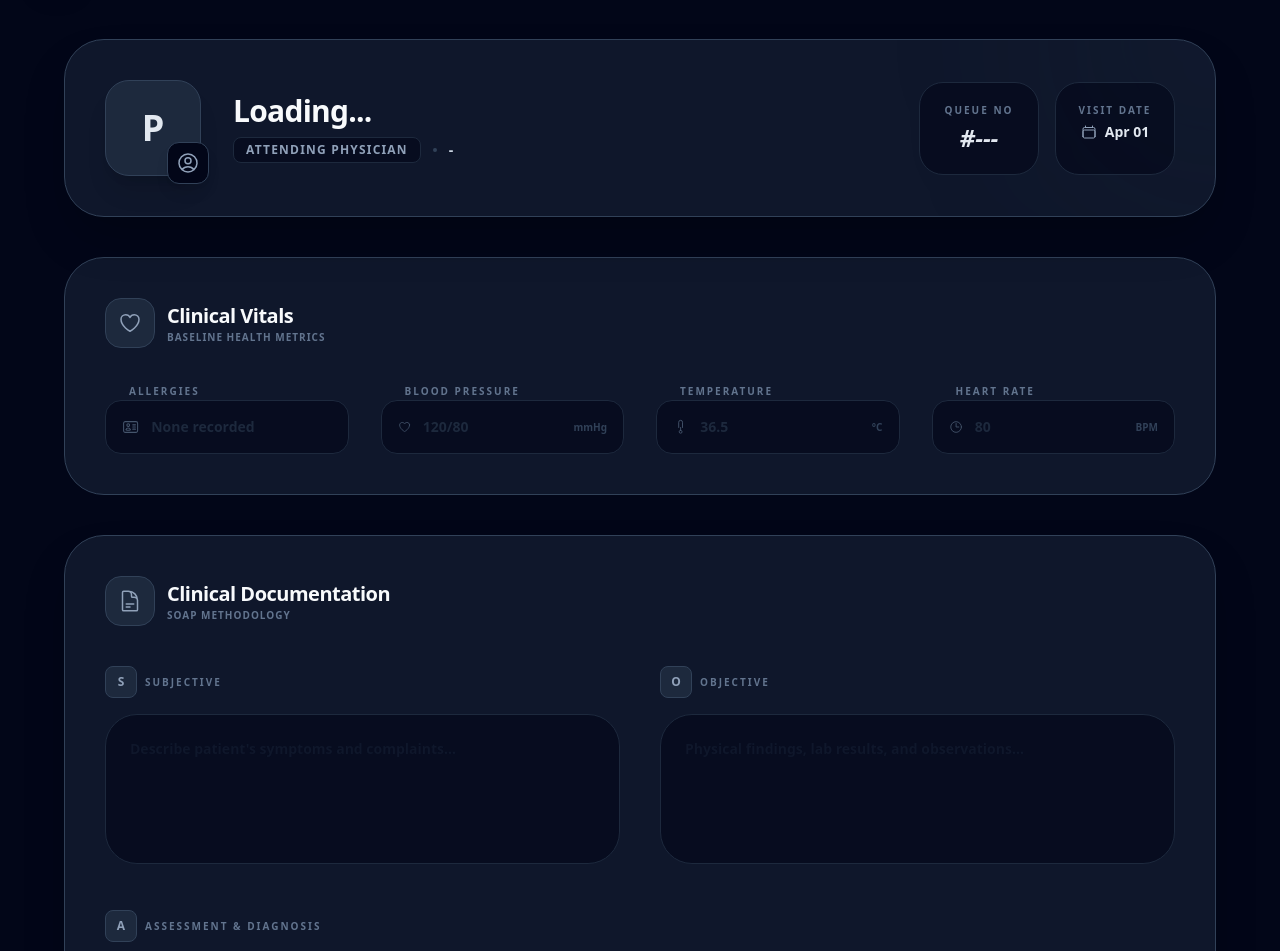
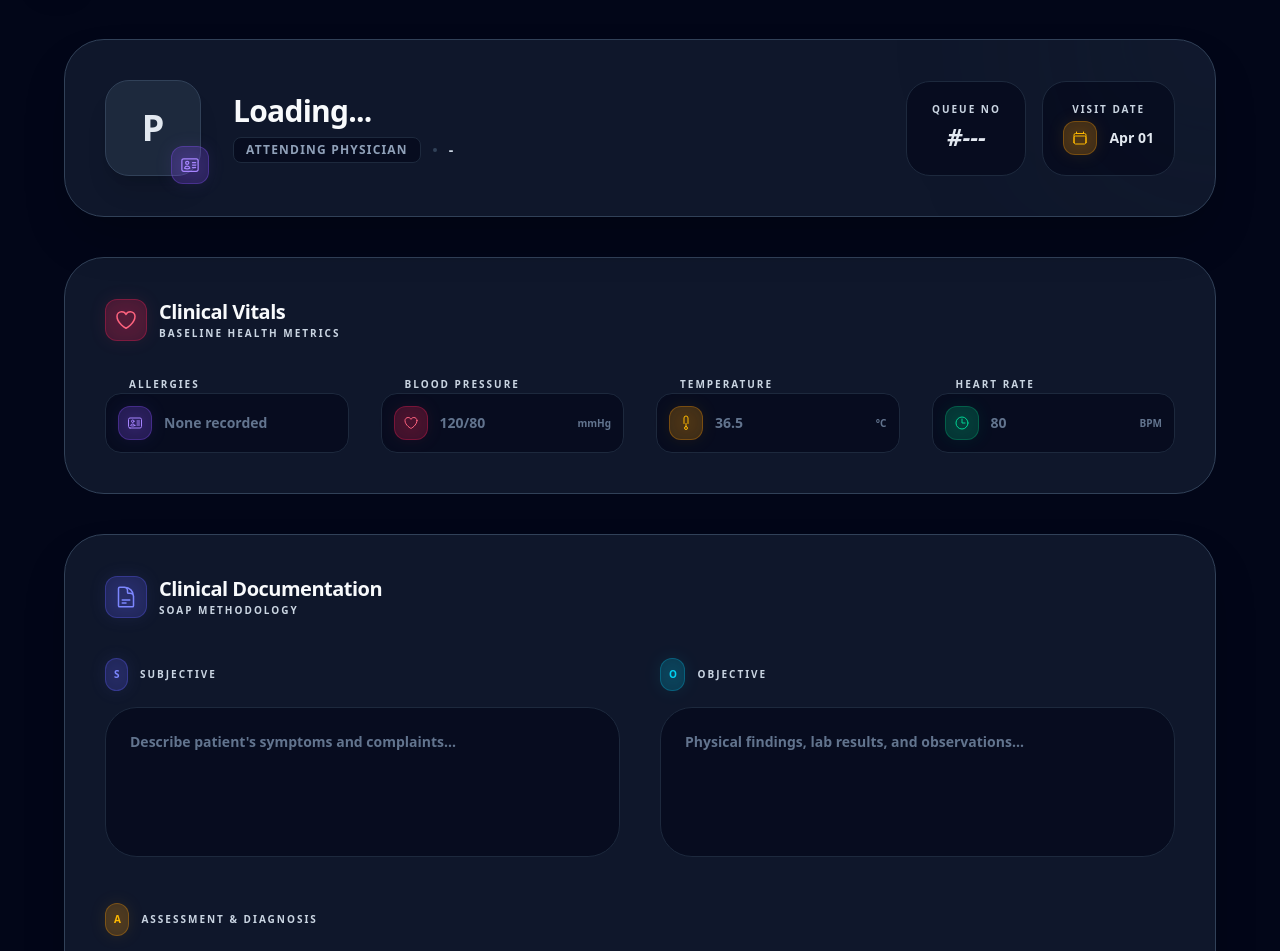
Before and after one commit to SamMorales11/Omnihealth, a Next.js app in the folder apps/web/: page /rme in a window 1280 px wide. Shown: the part 101-1052 px from the top of the page. Built offline with nearby package versions, Linux system fonts and the light colour scheme; no server answers.

Commit message:
update rutin

```diff
--- a/apps/web/src/app/rme/page.tsx
+++ b/apps/web/src/app/rme/page.tsx
@@ -27,6 +27,33 @@ const ThermometerIcon = ({ className }: { className?: string }) => (
     <path strokeLinecap="round" strokeLinejoin="round" d="M9 12.75V4.5a3 3 0 116 0v8.25m-3 0v4.5m0 0a2.25 2.25 0 100 4.5 2.25 2.25 0 000-4.5z" />
   </svg>
 );
+
+const MedicalIcon = ({
+  icon: Icon,
+  color = "indigo",
+  className = "w-5 h-5",
+  label
+}: {
+  icon?: any,
+  color?: "rose" | "amber" | "emerald" | "indigo" | "cyan" | "violet",
+  className?: string,
+  label?: string
+}) => {
+  const colorMap = {
+    rose: "bg-rose-500/20 border-rose-500/30 text-rose-400 drop-shadow-[0_0_8px_rgba(244,63,94,0.4)]",
+    amber: "bg-amber-500/20 border-amber-500/30 text-amber-400 drop-shadow-[0_0_8px_rgba(245,158,11,0.4)]",
+    emerald: "bg-emerald-500/20 border-emerald-500/30 text-emerald-400 drop-shadow-[0_0_8px_rgba(16,185,129,0.4)]",
+    indigo: "bg-indigo-500/20 border-indigo-500/30 text-indigo-400 drop-shadow-[0_0_8px_rgba(99,102,241,0.4)]",
+    cyan: "bg-cyan-500/20 border-cyan-500/30 text-cyan-400 drop-shadow-[0_0_8px_rgba(6,182,212,0.4)]",
+    violet: "bg-violet-500/20 border-violet-500/30 text-violet-400 drop-shadow-[0_0_8px_rgba(139,92,246,0.4)]",
+  };
+
+  return (
+    <div className={`flex items-center justify-center p-2 rounded-xl border transition-all duration-500 group-hover:scale-110 group-hover:saturate-150 group-focus-within:scale-110 group-focus-within:saturate-150 ${colorMap[color]}`}>
+      {Icon ? <Icon className={className} /> : <span className="font-black text-[10px] uppercase tracking-tighter">{label}</span>}
+    </div>
+  );
+};
 
 export default function RMEPage() {
   const [isSubmitting, setIsSubmitting] = useState(false);
@@ -184,8 +211,8 @@ export default function RMEPage() {
                 <div className="w-24 h-24 bg-slate-800 rounded-3xl flex items-center justify-center text-4xl font-black text-slate-200 border border-slate-700 shadow-xl">
                   {appointmentData?.patientName?.charAt(0) || 'P'}
                 </div>
-                <div className="absolute -bottom-2 -right-2 p-2 bg-slate-950 rounded-xl border border-slate-700 shadow-lg">
-                  <UserCircleIcon className="w-6 h-6 text-slate-400" />
+                <div className="absolute -bottom-2 -right-2">
+                  <MedicalIcon icon={IdentificationIcon} color="violet" className="w-5 h-5" />
                 </div>
               </div>
               <div className="text-center md:text-left space-y-2">
@@ -202,13 +229,13 @@ export default function RMEPage() {
 
             <div className="flex gap-4 w-full md:w-auto">
               <div className="flex-1 md:flex-none p-5 bg-slate-950/60 rounded-3xl border border-slate-800 text-center min-w-[120px]">
-                <p className="text-[10px] font-extrabold text-slate-500 uppercase tracking-[0.2em] mb-1">Queue No</p>
+                <p className="text-[10px] font-extrabold text-slate-300 uppercase tracking-[0.2em] mb-1">Queue No</p>
                 <p className="text-2xl font-black text-slate-200 italic">#{appointmentId?.padStart(3, '0') || '---'}</p>
               </div>
               <div className="flex-1 md:flex-none p-5 bg-slate-950/60 rounded-3xl border border-slate-800 text-center min-w-[120px]">
-                <p className="text-[10px] font-extrabold text-slate-500 uppercase tracking-[0.2em] mb-1">Visit Date</p>
-                <div className="flex items-center justify-center gap-2">
-                  <CalendarIcon className="w-4 h-4 text-slate-400" />
+                <p className="text-[10px] font-extrabold text-slate-300 uppercase tracking-[0.2em] mb-1">Visit Date</p>
+                <div className="flex items-center justify-center gap-3">
+                  <MedicalIcon icon={CalendarIcon} color="amber" className="w-4 h-4" />
                   <p className="text-sm font-black text-slate-200">{new Date().toLocaleDateString('en-US', { day: '2-digit', month: 'short' })}</p>
                 </div>
               </div>
@@ -219,45 +246,43 @@ export default function RMEPage() {
         {/* BAGIAN 1: VITAL SIGN & ALERGI */}
         <div className="bg-slate-900 border border-slate-700 rounded-[2.5rem] p-8 md:p-10">
           <div className="flex items-center gap-3 mb-10">
-            <div className="p-3 bg-slate-800 rounded-2xl border border-slate-700">
-              <HeartIcon className="w-6 h-6 text-slate-400" />
-            </div>
+            <MedicalIcon icon={HeartIcon} color="rose" className="w-6 h-6" />
             <div>
               <h3 className="text-xl font-black tracking-tight text-slate-50">Clinical Vitals</h3>
-              <p className="text-slate-500 text-[10px] font-extrabold uppercase tracking-widest">Baseline health metrics</p>
+              <p className="text-slate-300 text-[10px] font-extrabold uppercase tracking-[0.2em]">Baseline health metrics</p>
             </div>
           </div>
 
           <div className="grid grid-cols-1 md:grid-cols-4 gap-8">
             <div className="relative pt-3">
-              <label className="absolute -top-1 left-4 px-2 bg-slate-900 text-[10px] font-extrabold text-slate-500 uppercase tracking-[0.2em] z-10">Allergies</label>
-              <div className="flex items-center gap-3 bg-slate-950/60 border border-slate-800 rounded-2xl p-4 focus-within:border-indigo-500/50 transition-all">
-                <IdentificationIcon className="w-5 h-5 text-slate-600" />
-                <input type="text" name="alergi" value={formData.alergi} onChange={handleChange} placeholder="None recorded" className="w-full bg-transparent text-sm font-bold text-slate-200 outline-none placeholder:text-slate-800" />
+              <label className="absolute -top-1 left-4 px-2 bg-slate-900 text-[10px] font-extrabold text-slate-300 uppercase tracking-[0.2em] z-10">Allergies</label>
+              <div className="group flex items-center gap-3 bg-slate-950/60 border border-slate-800 rounded-2xl p-3 focus-within:border-violet-500/50 transition-all">
+                <MedicalIcon icon={IdentificationIcon} color="violet" className="w-4 h-4" />
+                <input type="text" name="alergi" value={formData.alergi} onChange={handleChange} placeholder="None recorded" className="w-full bg-transparent text-sm font-bold text-white outline-none placeholder:text-slate-500 focus:placeholder:text-slate-300" />
               </div>
             </div>
             <div className="relative pt-3">
-              <label className="absolute -top-1 left-4 px-2 bg-slate-900 text-[10px] font-extrabold text-slate-500 uppercase tracking-[0.2em] z-10">Blood Pressure</label>
-              <div className="flex items-center gap-3 bg-slate-950/60 border border-slate-800 rounded-2xl p-4 focus-within:border-emerald-500/50 transition-all">
-                <HeartIcon className="w-5 h-5 text-slate-600" />
-                <input type="text" name="tekananDarah" value={formData.tekananDarah} onChange={handleChange} placeholder="120/80" className="w-full bg-transparent text-sm font-bold text-slate-200 outline-none placeholder:text-slate-800" />
-                <span className="text-[10px] font-black text-slate-700">mmHg</span>
+              <label className="absolute -top-1 left-4 px-2 bg-slate-900 text-[10px] font-extrabold text-slate-300 uppercase tracking-[0.2em] z-10">Blood Pressure</label>
+              <div className="group flex items-center gap-3 bg-slate-950/60 border border-slate-800 rounded-2xl p-3 focus-within:border-rose-500/50 transition-all">
+                <MedicalIcon icon={HeartIcon} color="rose" className="w-4 h-4" />
+                <input type="text" name="tekananDarah" value={formData.tekananDarah} onChange={handleChange} placeholder="120/80" className="w-full bg-transparent text-sm font-bold text-white outline-none placeholder:text-slate-500 focus:placeholder:text-slate-300" />
+                <span className="text-[10px] font-black text-slate-500">mmHg</span>
               </div>
             </div>
             <div className="relative pt-3">
-              <label className="absolute -top-1 left-4 px-2 bg-slate-900 text-[10px] font-extrabold text-slate-500 uppercase tracking-[0.2em] z-10">Temperature</label>
-              <div className="flex items-center gap-3 bg-slate-950/60 border border-slate-800 rounded-2xl p-4 focus-within:border-emerald-500/50 transition-all">
-                <ThermometerIcon className="w-5 h-5 text-slate-600" />
-                <input type="text" name="suhu" value={formData.suhu} onChange={handleChange} placeholder="36.5" className="w-full bg-transparent text-sm font-bold text-slate-200 outline-none placeholder:text-slate-800" />
-                <span className="text-[10px] font-black text-slate-700">°C</span>
+              <label className="absolute -top-1 left-4 px-2 bg-slate-900 text-[10px] font-extrabold text-slate-300 uppercase tracking-[0.2em] z-10">Temperature</label>
+              <div className="group flex items-center gap-3 bg-slate-950/60 border border-slate-800 rounded-2xl p-3 focus-within:border-amber-500/50 transition-all">
+                <MedicalIcon icon={ThermometerIcon} color="amber" className="w-4 h-4" />
+                <input type="text" name="suhu" value={formData.suhu} onChange={handleChange} placeholder="36.5" className="w-full bg-transparent text-sm font-bold text-white outline-none placeholder:text-slate-500 focus:placeholder:text-slate-300" />
+                <span className="text-[10px] font-black text-slate-500">°C</span>
               </div>
             </div>
             <div className="relative pt-3 text-left">
-              <label className="absolute -top-1 left-4 px-2 bg-slate-900 text-[10px] font-extrabold text-slate-500 uppercase tracking-[0.2em] z-10">Heart Rate</label>
-              <div className="flex items-center gap-3 bg-slate-950/60 border border-slate-800 rounded-2xl p-4 focus-within:border-emerald-500/50 transition-all">
-                <ClockIcon className="w-5 h-5 text-slate-600" />
-                <input type="text" placeholder="80" className="w-full bg-transparent text-sm font-bold text-slate-200 outline-none placeholder:text-slate-800" />
-                <span className="text-[10px] font-black text-slate-700">BPM</span>
+              <label className="absolute -top-1 left-4 px-2 bg-slate-900 text-[10px] font-extrabold text-slate-300 uppercase tracking-[0.2em] z-10">Heart Rate</label>
+              <div className="group flex items-center gap-3 bg-slate-950/60 border border-slate-800 rounded-2xl p-3 focus-within:border-emerald-500/50 transition-all">
+                <MedicalIcon icon={ClockIcon} color="emerald" className="w-4 h-4" />
+                <input type="text" placeholder="80" className="w-full bg-transparent text-sm font-bold text-white outline-none placeholder:text-slate-500 focus:placeholder:text-slate-300" />
+                <span className="text-[10px] font-black text-slate-500">BPM</span>
               </div>
             </div>
           </div>
@@ -269,21 +294,19 @@ export default function RMEPage() {
           {/* BAGIAN 2: SOAP */}
           <div className="bg-slate-900 border border-slate-700 rounded-[2.5rem] p-8 md:p-10 space-y-10 shadow-2xl">
             <div className="flex items-center gap-3">
-              <div className="p-3 bg-slate-800 rounded-2xl border border-slate-700">
-                <DocumentTextIcon className="w-6 h-6 text-slate-400" />
-              </div>
+              <MedicalIcon icon={DocumentTextIcon} color="indigo" className="w-6 h-6" />
               <div>
                 <h3 className="text-xl font-black tracking-tight text-slate-50">Clinical Documentation</h3>
-                <p className="text-slate-500 text-[10px] font-extrabold uppercase tracking-widest">SOAP Methodology</p>
+                <p className="text-slate-300 text-[10px] font-extrabold uppercase tracking-[0.2em]">SOAP Methodology</p>
               </div>
             </div>
 
             <div className="grid grid-cols-1 md:grid-cols-2 gap-10">
               {/* Subjective */}
               <div className="space-y-4">
-                <div className="flex items-center gap-2">
-                  <span className="w-8 h-8 bg-slate-800 text-slate-400 border border-slate-700 rounded-lg flex items-center justify-center font-black text-xs">S</span>
-                  <label className="text-[10px] font-extrabold text-slate-500 uppercase tracking-[0.2em]">Subjective</label>
+                <div className="group flex items-center gap-3">
+                  <MedicalIcon label="S" color="indigo" />
+                  <label className="text-[10px] font-extrabold text-slate-300 uppercase tracking-[0.2em]">Subjective</label>
                 </div>
                 <div className="relative group">
                   <textarea
@@ -293,16 +316,16 @@ export default function RMEPage() {
                     onChange={handleChange}
                     rows={5}
                     placeholder="Describe patient's symptoms and complaints..."
-                    className="w-full bg-slate-950/60 border border-slate-800 rounded-[2rem] p-6 text-sm font-bold text-slate-200 outline-none focus:ring-4 focus:ring-indigo-500/10 focus:border-indigo-500/50 transition-all resize-none placeholder:text-slate-900"
+                    className="w-full bg-slate-950/60 border border-slate-800 rounded-[2rem] p-6 text-sm font-bold text-white outline-none focus:ring-4 focus:ring-indigo-500/10 focus:border-indigo-500/50 transition-all resize-none placeholder:text-slate-500 focus:placeholder:text-slate-300"
                   ></textarea>
                 </div>
               </div>
 
               {/* Objective */}
               <div className="space-y-4">
-                <div className="flex items-center gap-2">
-                  <span className="w-8 h-8 bg-slate-800 text-slate-400 border border-slate-700 rounded-lg flex items-center justify-center font-black text-xs">O</span>
-                  <label className="text-[10px] font-extrabold text-slate-500 uppercase tracking-[0.2em]">Objective</label>
+                <div className="group flex items-center gap-3">
+                  <MedicalIcon label="O" color="cyan" />
+                  <label className="text-[10px] font-extrabold text-slate-300 uppercase tracking-[0.2em]">Objective</label>
                 </div>
                 <div className="relative group">
                   <textarea
@@ -312,7 +335,7 @@ export default function RMEPage() {
                     onChange={handleChange}
                     rows={5}
                     placeholder="Physical findings, lab results, and observations..."
-                    className="w-full bg-slate-950/60 border border-slate-800 rounded-[2rem] p-6 text-sm font-bold text-slate-200 outline-none focus:ring-4 focus:ring-emerald-500/10 focus:border-emerald-500/50 transition-all resize-none placeholder:text-slate-900"
+                    className="w-full bg-slate-950/60 border border-slate-800 rounded-[2rem] p-6 text-sm font-bold text-white outline-none focus:ring-4 focus:ring-emerald-500/10 focus:border-emerald-500/50 transition-all resize-none placeholder:text-slate-500 focus:placeholder:text-slate-300"
                   ></textarea>
                 </div>
               </div>
@@ -320,9 +343,9 @@ export default function RMEPage() {
 
             {/* Assessment (ICD-10) */}
             <div className="space-y-6">
-              <div className="flex items-center gap-2">
-                <span className="w-8 h-8 bg-slate-800 text-slate-400 border border-slate-700 rounded-lg flex items-center justify-center font-black text-xs">A</span>
-                <label className="text-[10px] font-extrabold text-slate-500 uppercase tracking-[0.2em]">Assessment & Diagnosis</label>
+              <div className="group flex items-center gap-3">
+                <MedicalIcon label="A" color="amber" />
+                <label className="text-[10px] font-extrabold text-slate-300 uppercase tracking-[0.2em]">Assessment & Diagnosis</label>
               </div>
               <div className="grid grid-cols-1 md:grid-cols-3 gap-6">
                 <div className="relative group">
@@ -346,7 +369,7 @@ export default function RMEPage() {
                   <input
                     type="text"
                     placeholder="Additional diagnostic notes..."
-                    className="w-full bg-slate-950/60 border border-slate-800 rounded-2xl p-4 text-sm font-black text-slate-200 outline-none focus:ring-4 focus:ring-amber-500/10 focus:border-amber-500/50 transition-all placeholder:text-slate-900"
+                    className="w-full bg-slate-950/60 border border-slate-800 rounded-2xl p-4 text-sm font-black text-white outline-none focus:ring-4 focus:ring-amber-500/10 focus:border-amber-500/50 transition-all placeholder:text-slate-500 focus:placeholder:text-slate-300"
                   />
                 </div>
               </div>
@@ -354,9 +377,9 @@ export default function RMEPage() {
 
             {/* Plan */}
             <div className="space-y-4">
-              <div className="flex items-center gap-2">
-                <span className="w-8 h-8 bg-slate-800 text-slate-400 border border-slate-700 rounded-lg flex items-center justify-center font-black text-xs">P</span>
-                <label className="text-[10px] font-extrabold text-slate-500 uppercase tracking-[0.2em]">Plan</label>
+              <div className="group flex items-center gap-3">
+                <MedicalIcon label="P" color="rose" />
+                <label className="text-[10px] font-extrabold text-slate-300 uppercase tracking-[0.2em]">Plan</label>
               </div>
               <div className="relative group">
                 <textarea
@@ -366,7 +389,7 @@ export default function RMEPage() {
                   onChange={handleChange}
                   rows={4}
                   placeholder="Treatment plan, procedures, and patient instructions..."
-                  className="w-full bg-slate-950/60 border border-slate-800 rounded-[2rem] p-6 text-sm font-bold text-slate-200 outline-none focus:ring-4 focus:ring-rose-500/10 focus:border-rose-500/50 transition-all resize-none placeholder:text-slate-900"
+                  className="w-full bg-slate-950/60 border border-slate-800 rounded-[2rem] p-6 text-sm font-bold text-white outline-none focus:ring-4 focus:ring-rose-500/10 focus:border-rose-500/50 transition-all resize-none placeholder:text-slate-500 focus:placeholder:text-slate-300"
                 ></textarea>
               </div>
             </div>
@@ -376,12 +399,10 @@ export default function RMEPage() {
           <div className="bg-slate-900 border border-slate-700 rounded-[2.5rem] p-8 md:p-10 space-y-8 shadow-2xl">
             <div className="flex items-center justify-between">
               <div className="flex items-center gap-3">
-                <div className="p-3 bg-slate-800 rounded-2xl border border-slate-700">
-                  <BeakerIcon className="w-6 h-6 text-slate-400" />
-                </div>
+                <MedicalIcon icon={BeakerIcon} color="cyan" className="w-6 h-6" />
                 <div>
                   <h3 className="text-xl font-black tracking-tight text-slate-50">E-Prescribing</h3>
-                  <p className="text-slate-500 text-[10px] font-extrabold uppercase tracking-widest">Pharmacy Integration</p>
+                  <p className="text-slate-300 text-[10px] font-extrabold uppercase tracking-[0.2em]">Pharmacy Integration</p>
                 </div>
               </div>
             </div>
@@ -427,7 +448,7 @@ export default function RMEPage() {
                       </div>
                       <div className="w-full md:w-28">
                         <div className="relative">
-                          <label className="absolute -top-2 left-3 px-1 bg-slate-900 text-[8px] font-extrabold text-slate-500 uppercase">Qty</label>
+                          <label className="absolute -top-2 left-3 px-1 bg-slate-900 text-[8px] font-extrabold text-slate-300 uppercase tracking-[0.1em]">Qty</label>
                           <input
                             type="number"
                             min="1"
@@ -436,19 +457,19 @@ export default function RMEPage() {
                               const newVal = parseInt(e.target.value);
                               setSelectedPrescription(selectedPrescription.map((p, i) => i === idx ? { ...p, qty: newVal } : p));
                             }}
-                            className="w-full bg-slate-950 border border-slate-800 rounded-xl p-3 text-sm font-black text-slate-200 text-center outline-none focus:border-emerald-500/50 transition-all"
+                            className="w-full bg-slate-950 border border-slate-800 rounded-xl p-3 text-sm font-black text-white text-center outline-none focus:border-emerald-500/50 transition-all placeholder:text-slate-500"
                           />
                         </div>
                       </div>
                       <div className="flex-[2] w-full">
                         <div className="relative">
-                          <label className="absolute -top-2 left-3 px-1 bg-slate-900 text-[8px] font-extrabold text-slate-500 uppercase">Instructions</label>
+                          <label className="absolute -top-2 left-3 px-1 bg-slate-900 text-[8px] font-extrabold text-slate-300 uppercase tracking-[0.1em]">Instructions</label>
                           <input
                             type="text"
                             value={item.instruction}
                             onChange={(e) => setSelectedPrescription(selectedPrescription.map((p, i) => i === idx ? { ...p, instruction: e.target.value } : p))}
                             placeholder="e.g. 3x1 after meal"
-                            className="w-full bg-slate-950 border border-slate-800 rounded-xl p-3 text-sm font-black text-slate-200 outline-none focus:border-emerald-500/50 transition-all placeholder:text-slate-900"
+                            className="w-full bg-slate-950 border border-slate-800 rounded-xl p-3 text-sm font-black text-white outline-none focus:border-emerald-500/50 transition-all placeholder:text-slate-500 focus:placeholder:text-slate-300"
                           />
                         </div>
                       </div>
```
Also changed, not shown: apps/web/src/app/dashboard/page.tsx (+14 -14 lines), apps/web/src/app/pharmacy/page.tsx (+8 -8 lines).
